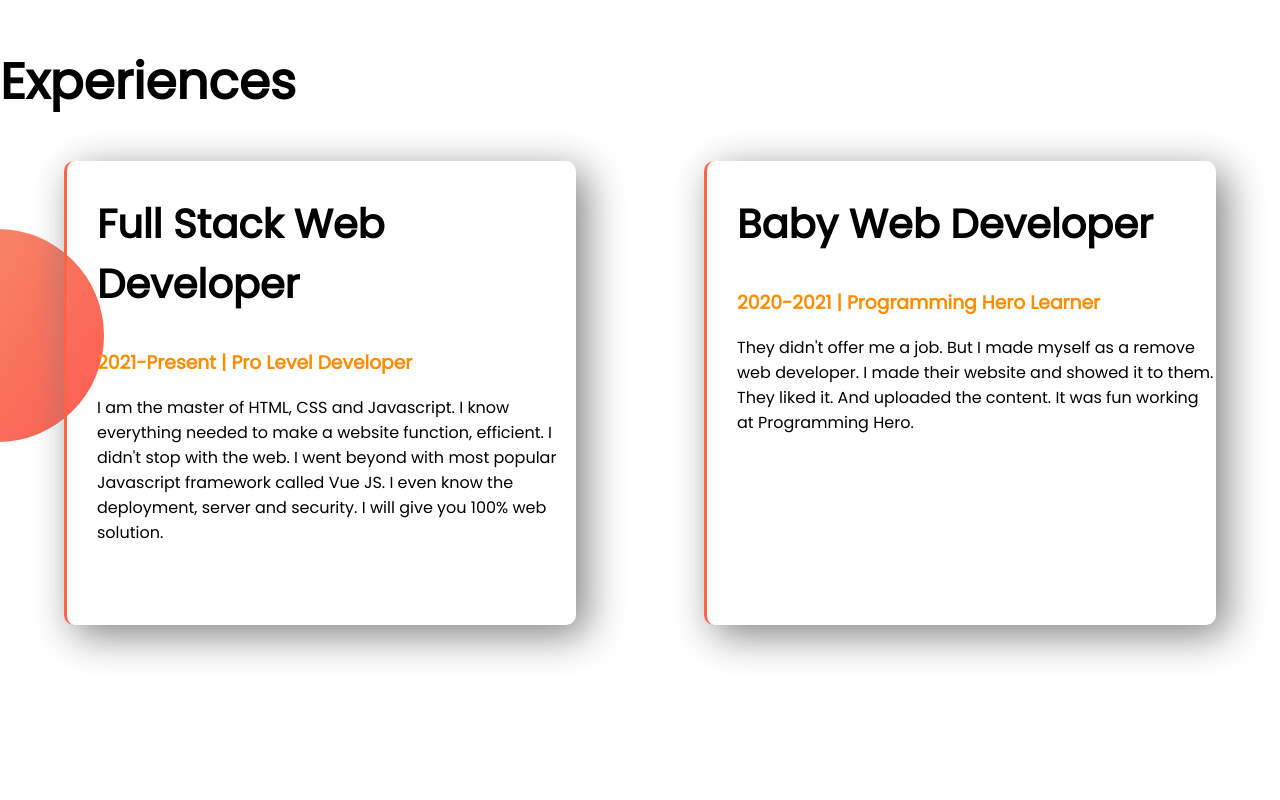
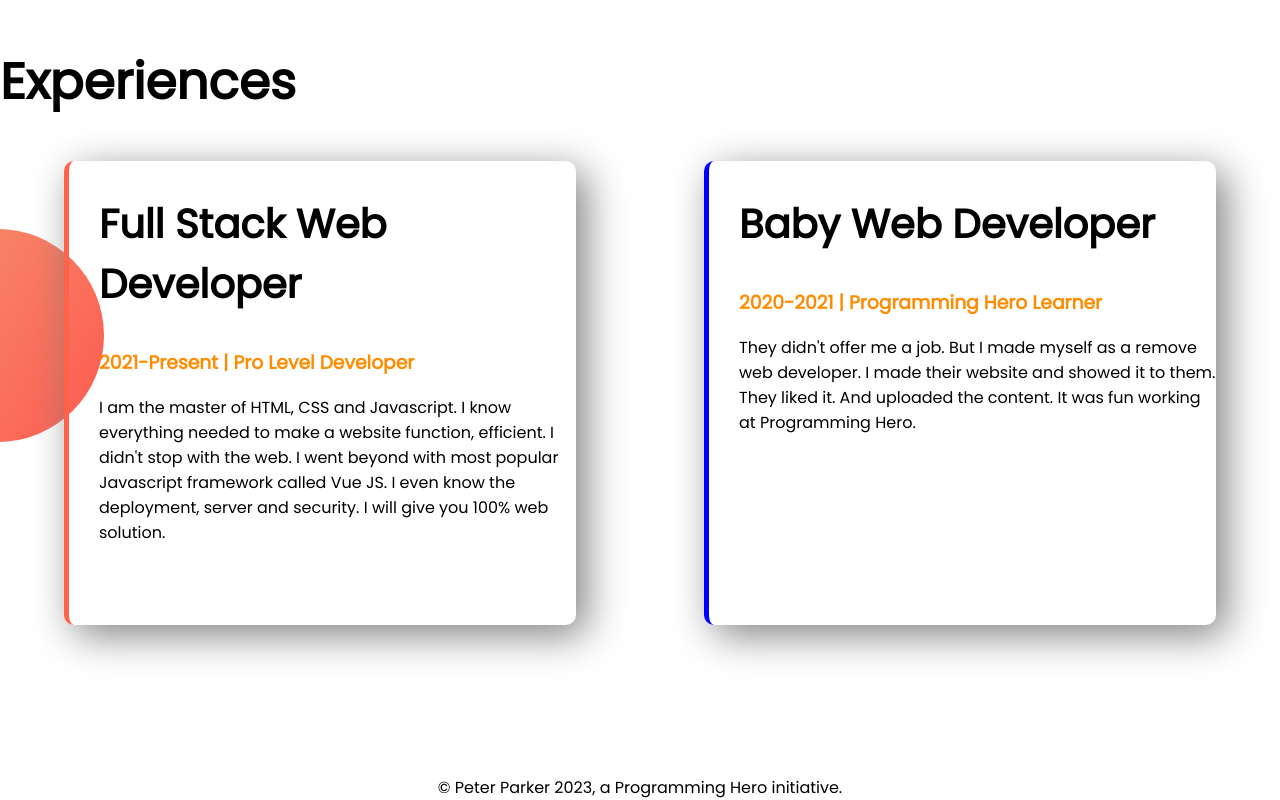
Before and after one commit to MirRiyadh/developer-porftolio, a plain HTML site: page index.html in a window 1280 px wide. Shown: the part 1143-1943 px from the top of the page. Before the commit the page ends 1918 px from the top, so only its background shows below. Drawn offline with Linux system fonts and the light colour scheme.

Commit message:
complete whole website

```diff
--- a/index.html
+++ b/index.html
@@ -62,7 +62,7 @@
     <section class="exp-area">
       <h1>Experiences</h1>
       <div class="flexible-cont">
-        <div class="box-item">
+        <div id="full" class="box-item">
           <h2>Full Stack Web Developer</h2>
           <h3 class="org-color">2021-Present | Pro Level Developer</h3>
           <p>
@@ -73,7 +73,7 @@
             100% web solution.
           </p>
         </div>
-        <div class="box-item">
+        <div id="baby" class="box-item">
           <h2>Baby Web Developer</h2>
           <h3 class="org-color">2020-2021 | Programming Hero Learner</h3>
           <p>
@@ -85,5 +85,7 @@
         </div>
       </div>
     </section>
+
+    <footer>© Peter Parker 2023, a Programming Hero initiative.</footer>
   </body>
 </html>
--- a/style.css
+++ b/style.css
@@ -70,3 +70,15 @@ p {
   border-left: 3px solid #ff6347;
   border-radius: 10px;
 }
+
+#full {
+  border-left: 5px solid #ff6347;
+}
+
+#baby {
+  border-left: 5px solid blue;
+}
+
+footer {
+  text-align: center;
+}
```
